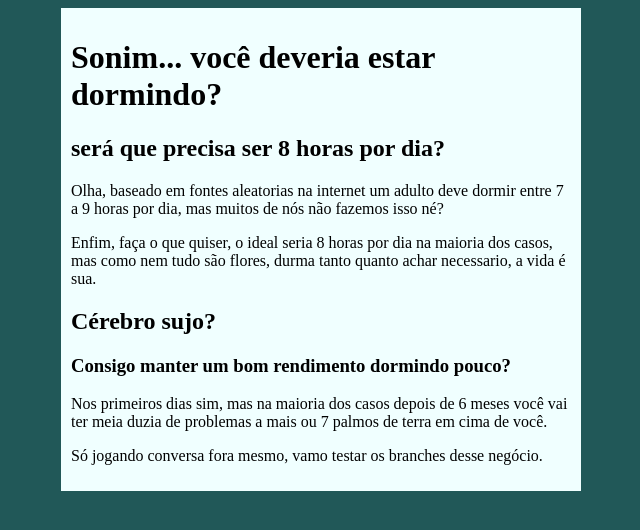
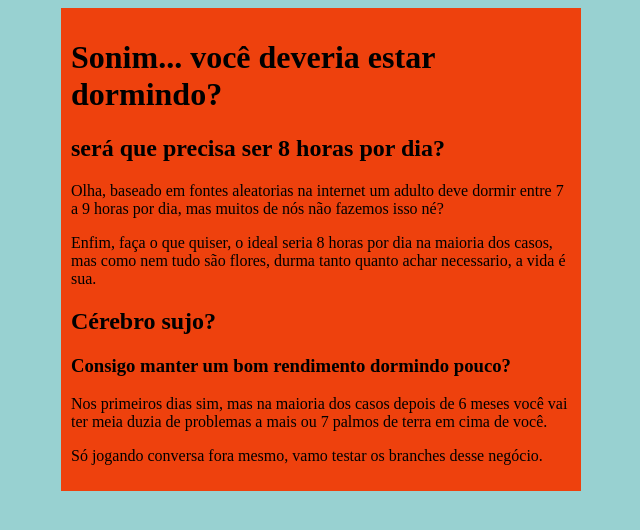
Before and after one commit to MaycoAlexandr/Projeto-html-teste, a plain HTML site: page index.html in a window 1280 px wide. Shown: the whole page, without its empty margins (319-959 px from the left). Drawn offline with Linux system fonts and the light colour scheme.

Commit message:
Update style.css

```diff
--- a/arte/style.css
+++ b/arte/style.css
@@ -4,11 +4,11 @@
 }
 
 body{
-    background-color: rgb(33, 88, 88);
+    background-color: rgb(152, 209, 209);
 }
 
 main{
-    background-color: azure;
+    background-color: rgb(238, 65, 13);
     width: 500px;
     margin: auto;
     padding: 10px;
```
